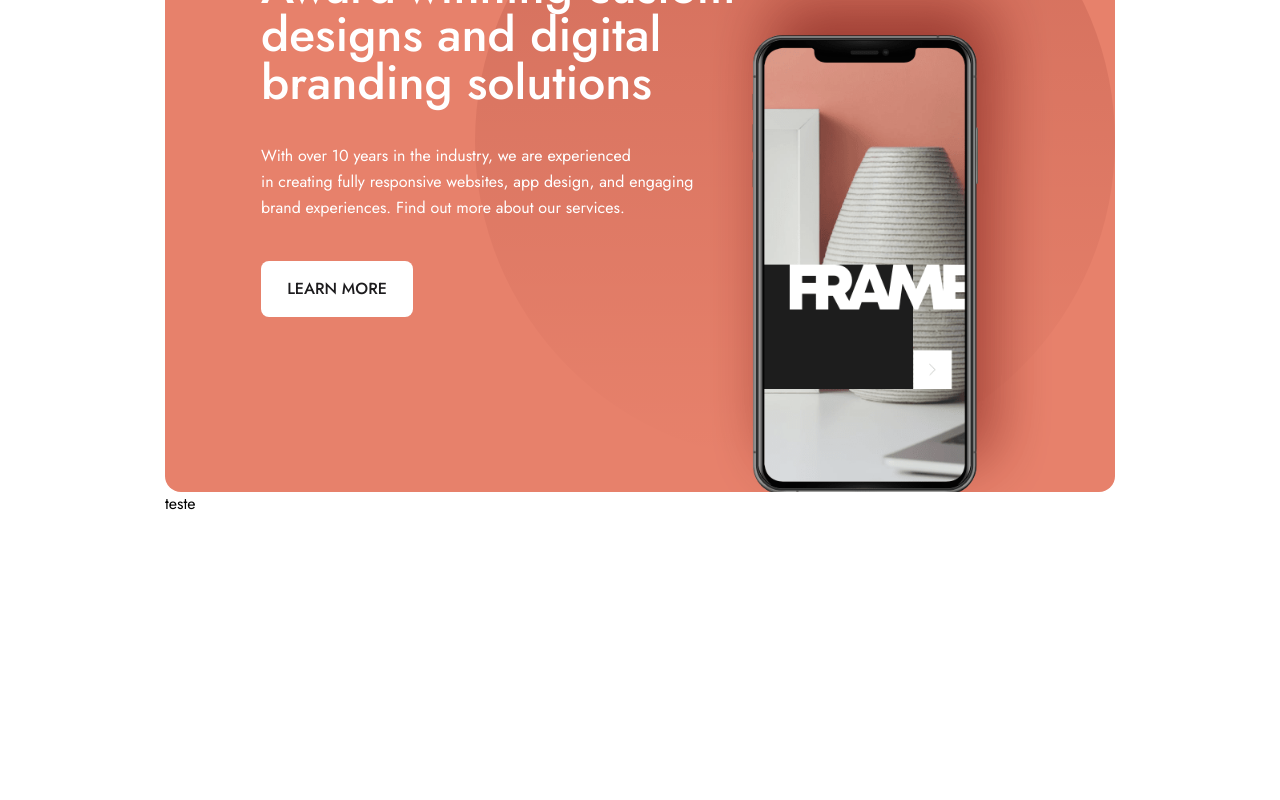
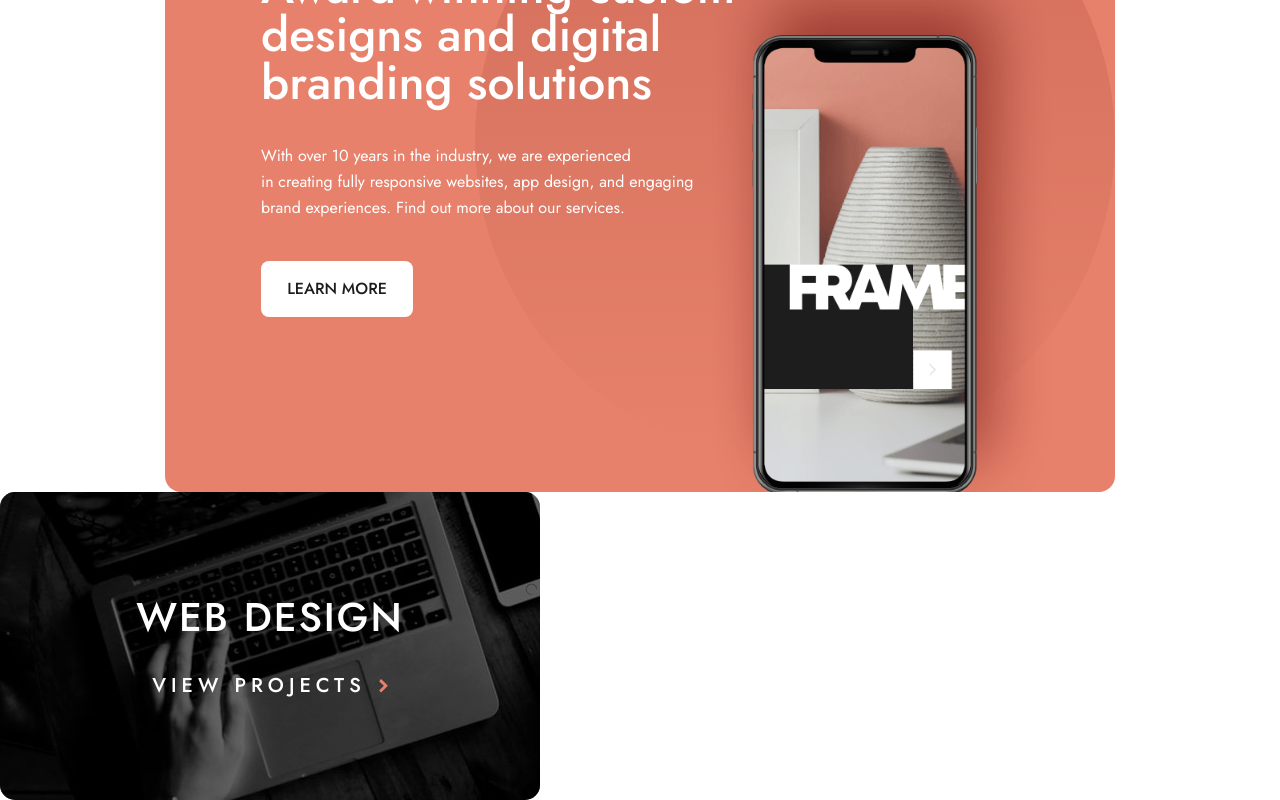
Before and after one commit to GustavoJuvino/designo-multi-page-website, a Next.js app: page / in a window 1280 px wide. Shown: the part 366-1166 px from the top of the page. Before the commit the page ends 882 px from the top, so only its background shows below. Built offline with nearby package versions, Linux system fonts and the light colour scheme.

Commit message:
Building projects cards

```diff
--- a/src/app/components/Home/HomeContainer.tsx
+++ b/src/app/components/Home/HomeContainer.tsx
@@ -97,8 +97,6 @@ const HomeContainer = () => {
           "
         />
       </section>
-
-      <div>teste</div>
     </section>
   )
 }
--- /dev/null
+++ b/src/app/components/Projects.tsx
@@ -0,0 +1,67 @@
+import Image from "next/image";
+import React from 'react';
+
+interface ProjectsProps {
+    web?: boolean;
+    app?: boolean;
+    graphic?: boolean;
+    xl?: boolean
+}
+
+const Projects: React.FC<ProjectsProps> = ({
+    web,
+    app,
+    graphic,
+    xl
+}) => {
+
+    return (
+        <div className={`
+                ${xl && "h-[640px]"}
+                w-[540px]
+                h-[308px]
+                flex
+                flex-col
+                items-center
+                justify-center
+                rounded-[15px]
+                text-4xl
+                text-white
+            `}
+        >
+            <p className="z-50">{web && "WEB DESIGN"}</p>
+            <div className="flex items-center mt-8 z-50">
+                <p className="text-xl cursor-pointer">
+                    VIEW PROJECTS
+                </p>
+                <Image
+                    width={20}
+                    height={20}
+                    alt="right-arrow"
+                    src="/assets/right-arrow.svg"
+                    className="w-[22px] h-[22px] pl-3"
+                />
+            </div>
+            <Image
+                width={540}
+                height={308}
+                alt="card-image"
+                src="/assets/home/image-web-design-small.jpg"
+                className="absolute z-[-1] rounded-[15px]"
+            />
+            <div
+                className="
+                    w-[540px]
+                    h-[308px]
+                    absolute
+                    bg-[#000000]
+                    rounded-[15px]
+                    opacity-60
+                    z-40
+                "
+            />
+        </div>
+    )
+}
+
+export default Projects;
--- a/src/app/page.tsx
+++ b/src/app/page.tsx
@@ -1,9 +1,11 @@
 import HomeContainer from "./components/Home/HomeContainer";
+import Projects from "./components/Projects";
 
 export default function Home() {
   return (
     <main>
       <HomeContainer />
+      <Projects web={true} />
     </main>
   )
 };
```
Also changed, not shown: public/assets/right-arrow.svg (added).
